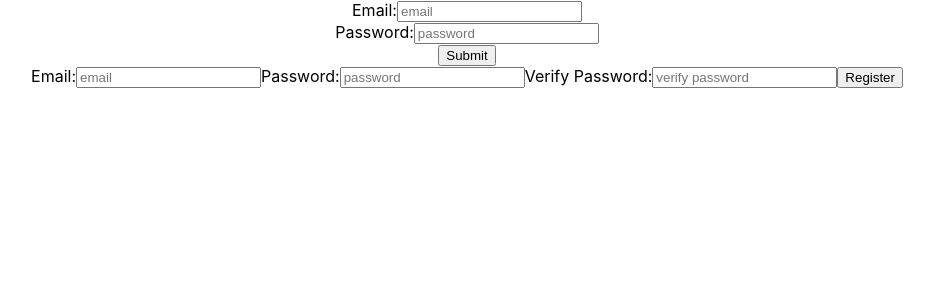
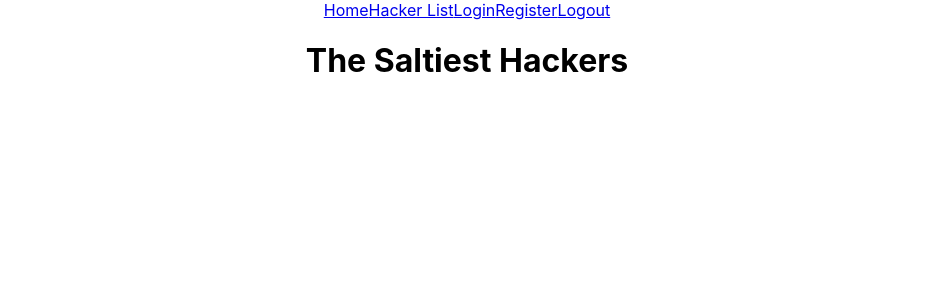
Before and after one commit to saltytrolls-bw-may-19/FrontEndReact, a React (Create React App) app in the folder salty-trolls-react/: page /hackerList in a window 1280 px wide. Shown: the top 300 px of the page, without its empty margins (173-1107 px from the left). Built offline with nearby package versions, Linux system fonts and the light colour scheme.

Commit message:
Auth ready to recieve token/Routes created

```diff
--- a/salty-trolls-react/src/App.js
+++ b/salty-trolls-react/src/App.js
@@ -1,12 +1,24 @@
 import React, { Component } from "react";
+import { Route } from "react-router-dom";
+
+//components
 import Authentication from "./components/authentication/Authentication";
+import Navigation from "./components/Navigation";
+import HackerList from "./components/HackerList";
+import Login from "./components/authentication/Login";
+import Register from "./components/authentication/Register";
 import "./App.css";
 
 class App extends Component {
   render() {
     return (
       <div className="App">
-        <Authentication />
+        <Navigation />
+        <Route exact path="/" />
+        <Route exact path="/login" render={pr => <Login {...pr} />} />
+        <Route exact path="/register" render={pr => <Register {...pr} />} />
+        <Route exact path="/hackerList" render={pr => <HackerList {...pr} />} />
+        {/*STRETCH: <Route exact path="/:hacker" render={pr => <Hacker {...pr} />} /> */}
       </div>
     );
   }
--- a/salty-trolls-react/src/components/HackerList.js
+++ b/salty-trolls-react/src/components/HackerList.js
@@ -0,0 +1,12 @@
+import React from "react";
+
+class HackerList extends React.Component {
+  render() {
+    return (
+      <div>
+        <h1>The Saltiest Hackers</h1>
+      </div>
+    );
+  }
+}
+export default HackerList;
--- a/salty-trolls-react/src/components/Navigation.js
+++ b/salty-trolls-react/src/components/Navigation.js
@@ -0,0 +1,14 @@
+import React from "react";
+import { Link } from "react-router-dom";
+
+export default function Navigation() {
+  return (
+    <div>
+      <Link to="/">Home</Link>
+      <Link to="/hackerList">Hacker List</Link>
+      <Link to="/login">Login</Link>
+      <Link to="/register">Register</Link>
+      <Link to="/logout">Logout</Link>
+    </div>
+  );
+}
--- a/salty-trolls-react/src/components/authentication/Authentication.js
+++ b/salty-trolls-react/src/components/authentication/Authentication.js
@@ -14,7 +14,6 @@ class Authentication extends React.Component {
   handleChanges = e => {
     e.preventDefault();
     const { name, value } = e.target;
-    console.log(name, value);
     this.setState({
       [name]: value
     });
--- a/salty-trolls-react/src/components/authentication/Login.js
+++ b/salty-trolls-react/src/components/authentication/Login.js
@@ -1,20 +1,6 @@
 import React from "react";
 
 export default class Login extends React.Component {
-  constructor(props) {
-    super(props);
-    this.state = {
-      userLoginEmail: "",
-      userLoginPassword: ""
-    };
-  }
-
-  handleInputChange(e) {
-    this.setState({
-      [e.target.name]: e.target.value
-    });
-  }
-
   render() {
     return (
       <form>
@@ -23,12 +9,9 @@ export default class Login extends React.Component {
           <input
             placeholder="email"
             type="email"
-            value={this.state.userLoginEmail}
+            value={this.props.userLoginEmail}
             name="userLoginEmail"
-            onChange={event => {
-              event.preventDefault();
-              this.handleInputChange(event);
-            }}
+            onChange={e => this.props.handleChanges(e)}
           />
         </div>
 
@@ -37,12 +20,9 @@ export default class Login extends React.Component {
           <input
             placeholder="password"
             type="password"
-            value={this.state.userLoginPassword}
-            name="userLoginName"
-            onChange={event => {
-              event.preventDefault();
-              this.handleInputChange(event);
-            }}
+            value={this.props.userLoginPassword}
+            name="userLoginPassword"
+            onChange={e => this.props.handleChanges(e)}
           />
         </div>
         <input type="submit" />
--- a/salty-trolls-react/src/components/authentication/Register.js
+++ b/salty-trolls-react/src/components/authentication/Register.js
@@ -29,9 +29,6 @@ class Register extends React.Component {
       return "Passwords do not match.";
     }
   };
-  inputChange = e => {
-    this.setState({ [e.target.name]: e.target.value });
-  };
 
   render() {
     return (
@@ -42,8 +39,8 @@ class Register extends React.Component {
           name="email"
           type="text"
           placeholder="email"
-          value={this.state.userLoginEmail}
-          onChange={this.inputChange}
+          value={this.userLoginEmail}
+          onChange={e => this.props.handleChanges(e)}
         />
         Password:
         <input
@@ -51,8 +48,8 @@ class Register extends React.Component {
           name="password"
           type="password"
           placeholder="password"
-          value={this.state.userLoginPassword}
-          onChange={this.inputChange}
+          value={this.userLoginPassword}
+          onChange={e => this.props.handleChanges(e)}
         />
         Verify Password:
         <input
@@ -60,8 +57,8 @@ class Register extends React.Component {
           name="verifyPassword"
           type="password"
           placeholder="verify password"
-          value={this.state.verifyPassword}
-          onChange={this.inputChange}
+          value={this.verifyPassword}
+          onChange={e => this.props.handleChanges(e)}
         />
         <button className="ui button" onClick={this.registerNewUser}>
           Register
--- a/salty-trolls-react/src/index.js
+++ b/salty-trolls-react/src/index.js
@@ -1,6 +1,12 @@
 import React from "react";
 import ReactDOM from "react-dom";
+import { BrowserRouter as Router } from "react-router-dom";
 import "./index.css";
 import App from "./App";
 
-ReactDOM.render(<App />, document.getElementById("root"));
+ReactDOM.render(
+  <Router>
+    <App />
+  </Router>,
+  document.getElementById("root")
+);
```
Also changed, not shown: salty-trolls-react/src/components/Login.js (deleted).
